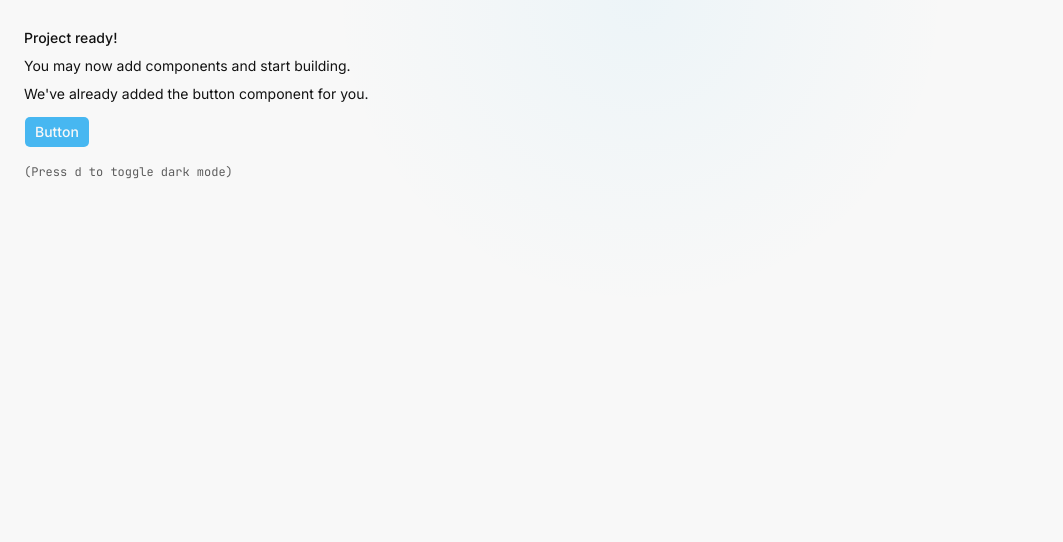
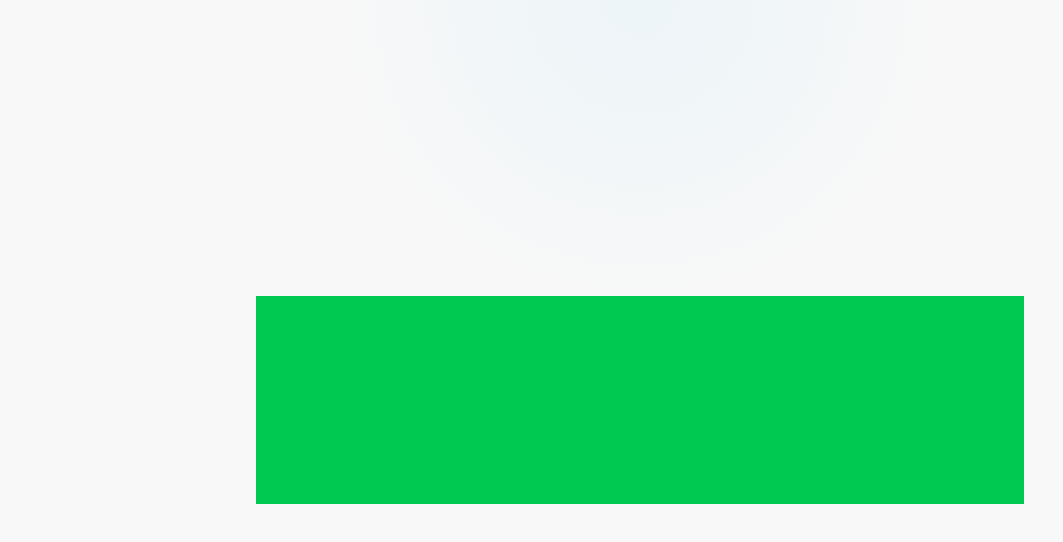
Before and after one commit to RendyDharmaPutra/PortLense-Frontend, a Next.js app: page / in a window 1280 px wide. Shown: the top 542 px of the page, without its empty margins (0-1063 px from the left). Built offline with nearby package versions, Linux system fonts and the light colour scheme.

Commit message:
feat: replace placeholder landing content with centered placeholder layout container

```diff
--- a/app/page.tsx
+++ b/app/page.tsx
@@ -1,19 +1,7 @@
-import { Button } from "@/components/ui/button"
-
 export default function Page() {
   return (
-    <div className="flex min-h-svh p-6">
-      <div className="flex max-w-md min-w-0 flex-col gap-4 text-sm leading-loose">
-        <div>
-          <h1 className="font-medium">Project ready!</h1>
-          <p>You may now add components and start building.</p>
-          <p>We&apos;ve already added the button component for you.</p>
-          <Button className="mt-2">Button</Button>
-        </div>
-        <div className="font-mono text-xs text-muted-foreground">
-          (Press <kbd>d</kbd> to toggle dark mode)
-        </div>
-      </div>
-    </div>
+    <main className="flex h-screen w-screen items-center justify-center">
+      <div className="h-52 w-full min-w-3/5 bg-green-500 md:w-fit"></div>
+    </main>
   )
 }
```
